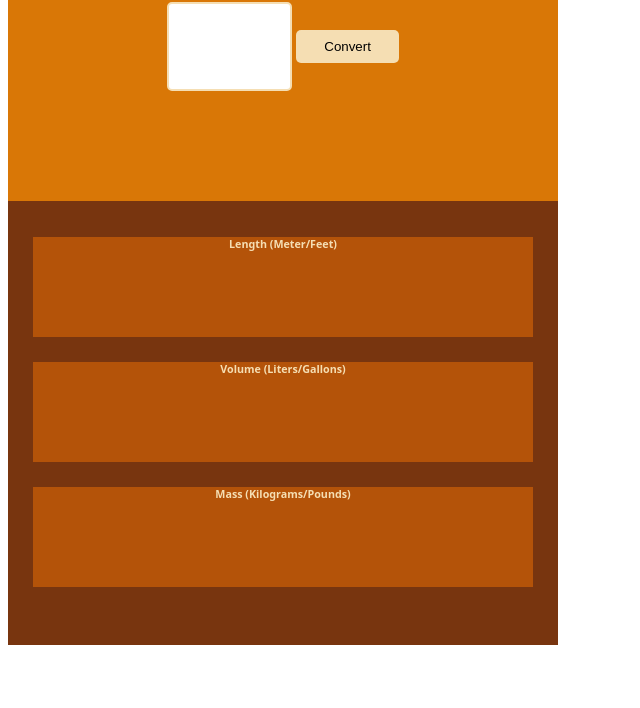
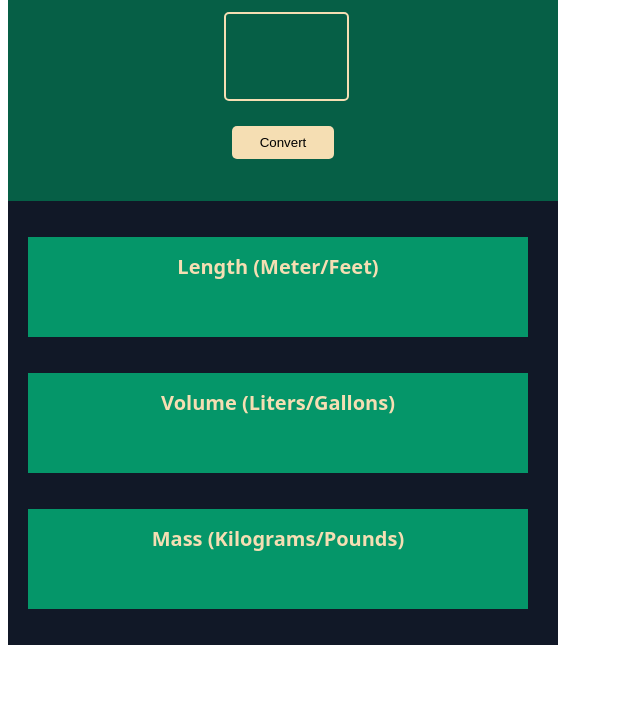
Before and after one commit to Liamjd93/ScrimbaUnitConverter, a plain HTML site: page index.html in a window 1280 px wide. Shown: the part 92-800 px from the top of the page, without its empty margins (0-640 px from the left). Drawn offline with Linux system fonts and the light colour scheme.

Commit message:
Completed Converter

```diff
--- a/index.css
+++ b/index.css
@@ -4,18 +4,34 @@ body {
     color: wheat;
 }
 
+h1 {
+    padding-top: 10px;
+}
+
+h6 {
+    font-size: 20px;
+    padding-top: 20px;
+    padding-bottom: 0px;
+    margin: 0px;
+}
+
+p {
+    padding-top: 0px;
+}
+
 #main {
     width: 550px;
     height: 729px;
-    background-color: #78350F;
+    background-color: #111827;
     position: relative;
 }
 
 #top-container {
     width: 550px;
     height: 285px;
-    background-color: #D97706;
+    background-color: #065F46;
     position: absolute;
+    text-align: center;
 }
 
 #num-input {
@@ -25,7 +41,13 @@ body {
     border-width: 2px;
     border-radius: 5px;
     border-color: wheat;
-    margin: auto;
+    margin-left: 216px;
+    margin-right: 216px;
+    background-color: #065F46;
+    text-align: center;
+    color: wheat;
+    font-size: 50px;
+    font-weight: 700;
 }
 
 #convert-btn {
@@ -45,6 +67,11 @@ body {
     margin-top: 36px;
 }
 
+#mid-result {
+    margin-top: 36px;
+    margin-bottom: 36px;;
+}
+
 #bottom-result {
     margin-bottom: 36px;
 }
@@ -52,6 +79,7 @@ body {
 .results-box {
     width: 500px;
     height: 100px;
-    background-color: #B45309;
-    margin-left: 25px;
+    background-color: #059669;
+    margin-left: 20px;
+    line-height: 20px;
 }
--- a/index.html
+++ b/index.html
@@ -8,7 +8,7 @@
         <div id="main">
             <div id="top-container">
                 <h1>Metric/Imperial Unit Converter</h1>
-                <input type="number" id="num-input">
+                <input type="text" inputmode="numeric" id="num-input">
                 <button id="convert-btn">Convert</button>
             </div>
             <div id="bottom-container">
--- a/index.js
+++ b/index.js
@@ -5,9 +5,6 @@ const kg2p = 2.204
 const ft2m = 0.305
 const g2l = 4.546
 const p2kg = 0.454
-
-
-
 
 convertBtn.addEventListener("click", function(){
     clear()
@@ -27,9 +24,7 @@ convertBtn.addEventListener("click", function(){
 })
 
 function clear() {
-    console.log("Clear function")
     document.getElementById("top-result").innerHTML = `<h6>Length (Meter/Feet)</h6>`
     document.getElementById("mid-result").innerHTML = `<h6>Volume (Liters/Gallons)</h6>`
     document.getElementById("bottom-result").innerHTML = `<h6>Mass (Kilograms/Pounds)</h6>`
-    console.log(document.getElementById("top-result").innerHTML)
 }
```
